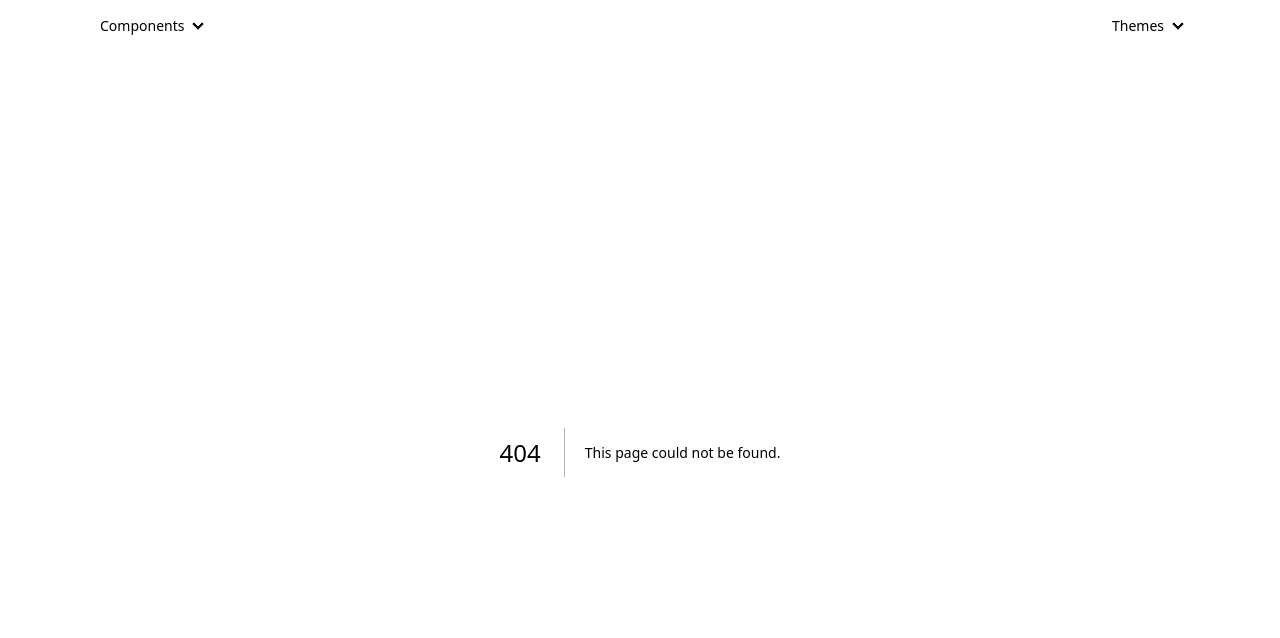
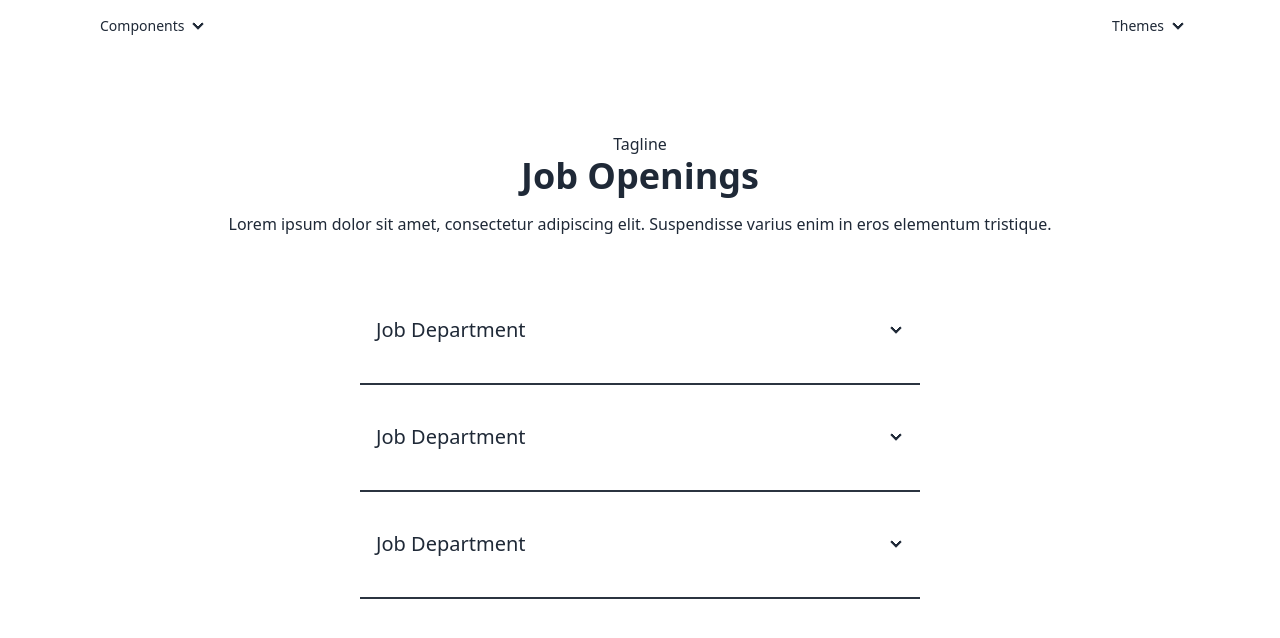
Before and after one commit to jagadeesh507/components, a Next.js app: page /components/career4 in a window 1280 px wide. Before the commit this address had no page. Shown: the top 638 px of the page. Built offline with nearby package versions, Linux system fonts and the light colour scheme.

Commit message:
chore: career 4 added

```diff
--- /dev/null
+++ b/src/app/components/career4/page.tsx
@@ -0,0 +1,7 @@
+import React from "react";
+import Career4 from "@/components/careers/career4";
+function page() {
+  return <Career4 />;
+}
+
+export default page;
--- a/src/app/data.tsx
+++ b/src/app/data.tsx
@@ -18,5 +18,6 @@ const components = [
   "faq1",
   "faq9",
   "faq13",
+  "career4",
 ];
 export default components;
--- /dev/null
+++ b/src/components/careers/career4.tsx
@@ -0,0 +1,48 @@
+import React from "react";
+
+function Career4() {
+  const Jobs = {
+    title: "Job Department",
+    jobTitle: "Job Title",
+    location: "Location",
+    des: "Lorem ipsum dolor sit amet, consectetur adipiscing elit. Suspendisse varius enim in eros elementum tristique. Duis cursus, mi quis viverra ornare, eros dolor interdum nulla, ut commodo diam libero vitae erat. Aenean faucibus nibh et justo cursus id rutrum lorem imperdiet. Nunc ut sem vitae risus tristique posuere.",
+  };
+  return (
+    <div className="text-center p-4 md:p-20">
+      <div className="pb-8 md:pb-16">
+        <p>Tagline</p>
+        <h1 className="text-4xl font-extrabold pb-4">Job Openings</h1>
+        <p>
+          Lorem ipsum dolor sit amet, consectetur adipiscing elit. Suspendisse
+          varius enim in eros elementum tristique.
+        </p>
+      </div>
+      <div className="join join-vertical w-full md:w-[50%] text-left">
+        {Array.from({ length: 3 }, (_, index) => (
+          <div key={index} className="collapse collapse-arrow join-item">
+            <input type="radio" name="my-accordion-4" />
+            <div className="collapse-title text-xl font-medium">
+              {Jobs.title}
+            </div>
+            <div className="collapse-content">
+              {Array.from({ length: 3 }, (_, index) => (
+                <div key={index} className="card border mb-4">
+                  <div className="card-body">
+                    <h2 className="card-title">{Jobs.jobTitle}</h2>
+                    <p>{Jobs.des}</p>
+                    <div className="card-actions justify-end">
+                      <button className="btn btn-outline">Apply now</button>
+                    </div>
+                  </div>
+                </div>
+              ))}
+            </div>
+            <div className="divider divider-neutral" />
+          </div>
+        ))}
+      </div>
+    </div>
+  );
+}
+
+export default Career4;
```
